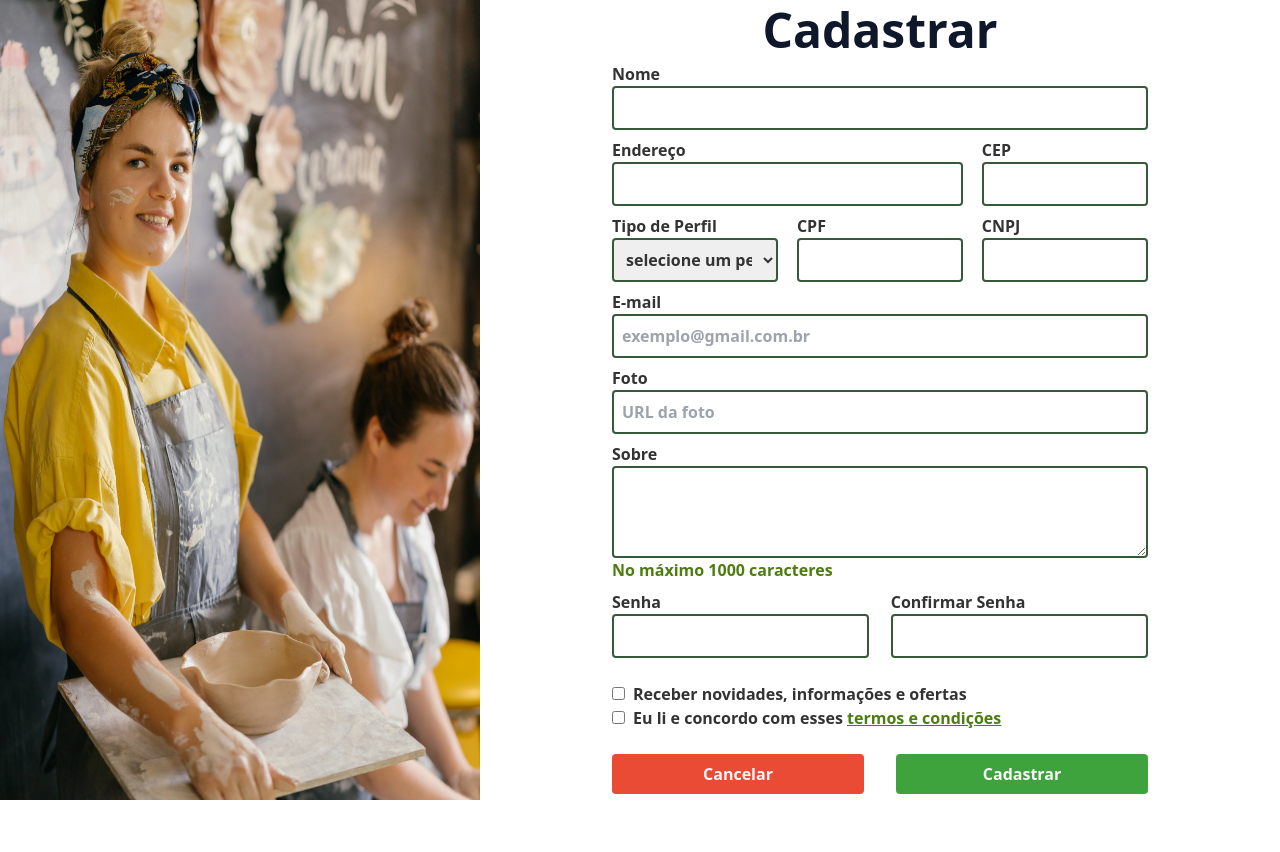
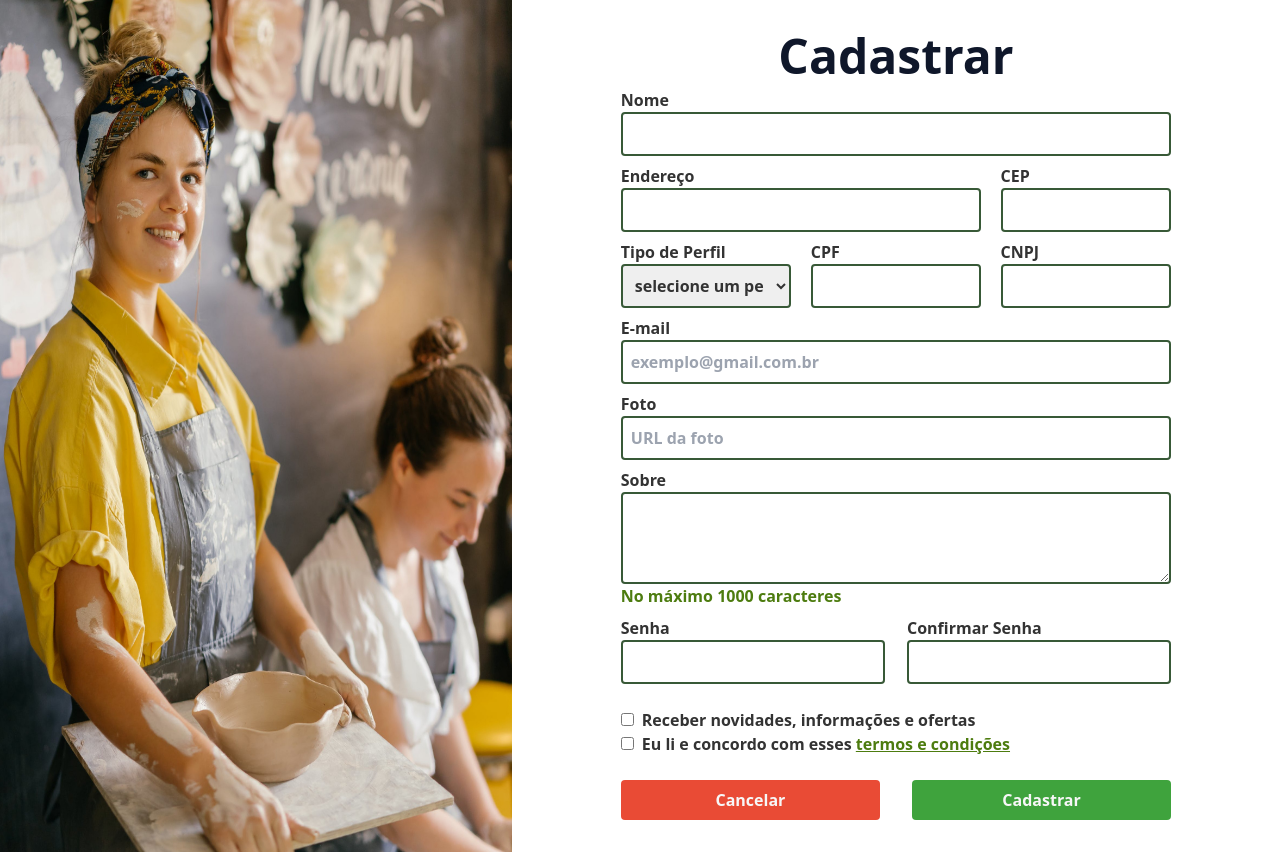
Before and after one commit to angelanascimento/generation-projeto-integrador-frontend, a React (Vite) app: page /cadastro in a window 1280 px wide. Before the commit the page ends 800 px from the top, so only its background shows below. Built offline with nearby package versions, Linux system fonts and the light colour scheme.

Commit message:
atualização da página de cadastro

```diff
--- a/src/pages/cadastro/Cadastro.tsx
+++ b/src/pages/cadastro/Cadastro.tsx
@@ -88,13 +88,13 @@ function Cadastro() {
   }
 
   return (
-    <div className="flex flex-row xl:h-screen ">
-      <div className="hidden md:flex md:w-[95%] lg:w-[90%] xl:w-[60%]">
-        <img src="src/assets/img/photos-about/mikhail-nilov.jpg" className="w-full" />
+    <div className="grid grid-cols-1 h-screen lg:grid-cols-5 xl:grid-cols-5 ">
+      <div className="hidden lg:flex lg:w-full xl:w-full lg:col-span-2 lg:col-start-1 xl:col-span-2 xl:col-start-1">
+        <img src="src/assets/img/photos-about/mikhail-nilov.jpg" className="" />
       </div>
-      <div className="w-full h-full flex justify-center">
+      <div className="w-full h-full flex justify-center lg:col-span-3 lg:col-start-3 xl:col-span-3 xl:col-start-3">
         <form
-          className="flex flex-col justify-center w-full p-[2rem] gap-2 items-center font-bold md:w-[90%] lg:w-[90%] xl:w-[75%] "
+          className="flex flex-col justify-center w-full p-[2rem] gap-2 items-center font-bold md:w-[90%] lg:w-[90%] xl:w-[80%]  "
           onSubmit={cadastrarNovoUsuario}
         >
           <h2 className="text-slate-900 text-5xl">Cadastrar</h2>
@@ -110,7 +110,7 @@ function Cadastro() {
               onChange={(e: ChangeEvent<HTMLInputElement>) => atualizarEstado(e)}
             />
           </div>
-          <div className="flex flex-wrap w-full justify-between xl:flex-nowrap">
+          <div className="flex flex-wrap w-full justify-between xl:flex-nowrap gap-2">
             <div className="flex flex-col w-full xl:w-[65.5%]">
                 <label htmlFor="endereco">Endereço</label>
                 <input
@@ -136,7 +136,7 @@ function Cadastro() {
               </div>
           </div>
 
-          <div className="flex flex-wrap w-full justify-between xl:flex-nowrap">
+          <div className="flex flex-wrap w-full justify-between xl:flex-nowrap gap-2">
           <div className="flex flex-col w-full xl:w-[31%]">
               <label htmlFor="tipo">Tipo de Perfil</label>
               <select
@@ -215,7 +215,7 @@ function Cadastro() {
             />
             <p className="text-lime-700 text-base ">No máximo 1000 caracteres</p>
           </div>
-          <div className="flex flex-wrap w-full justify-between xl:flex-nowrap">
+          <div className="flex flex-wrap w-full justify-between xl:flex-nowrap gap-2">
             <div className="flex flex-col w-full xl:w-[48%]">
               <label htmlFor="senha">Senha</label>
               <input
```
